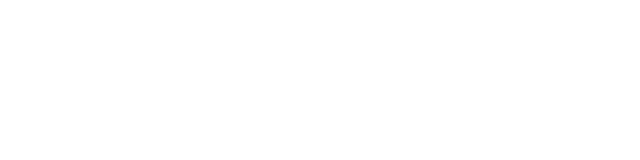
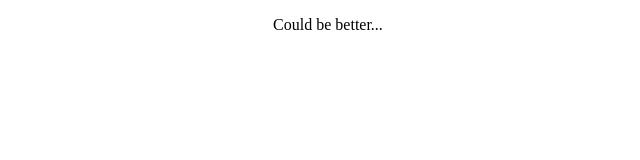
Before and after one commit to barbarazaidan/trybe-projeto-14-Trivia, a React (Create React App) app: page /feedback in a window 1280 px wide. Shown: the top 160 px of the page, without its empty margins (312-952 px from the left). Built offline with nearby package versions, Linux system fonts and the light colour scheme.

Commit message:
finaliza requisito 11

```diff
--- a/src/App.js
+++ b/src/App.js
@@ -3,6 +3,7 @@ import React from 'react';
 import { Route, Switch } from 'react-router-dom';
 import './App.css';
 import Login from './pages/Login';
+import Feedback from './pages/Feedback';
 import Settings from './pages/Settings';
 import Game from './pages/Game';
 
@@ -11,6 +12,7 @@ function App() {
     <div className="App">
       <Switch>
         <Route exact path="/" component={ Login } />
+        <Route path="/feedback" component={ Feedback } />
         <Route path="/game" component={ Game } />
         <Route exact path="/settings" component={ Settings } />
       </Switch>
--- a/src/components/Questions.js
+++ b/src/components/Questions.js
@@ -48,7 +48,8 @@ class Questions extends Component {
 
     // console.log('Prevstate:', prevState);
     const { contador } = this.state;
-    if (contador > prevState.contador) {
+    const maxLoop = 5;
+    if (contador > prevState.contador && contador < maxLoop) {
       this.generateAnswers();
       this.setState({
         isButtonDisabled: false,
@@ -96,9 +97,9 @@ class Questions extends Component {
 
   timer = () => {
     this.setState({
-      isButtonDisabled: true,
+      isButtonDisabled: true, isBtnShow: true,
     });
-    console.log('oi');
+    console.log('oi do setTimeout');
   };
 
   timerUser = () => {
@@ -112,7 +113,18 @@ class Questions extends Component {
   };
 
   nextQuestion = () => {
-    this.setState(({ contador }) => ({ contador: contador + 1, isClicked: false }));
+    const maxQuestions = 4;
+    const { history } = this.props;
+    // console.log(history);
+
+    this.setState((prevState) => (
+      { contador: prevState.contador + 1, isClicked: false }
+    ), () => {
+      const { contador } = this.state;
+      if (contador > maxQuestions) {
+        history.push('/feedback');
+      }
+    });
   };
 
   validateColor = (answer, correctAnswer) => {
@@ -201,12 +213,15 @@ class Questions extends Component {
 
 Questions.propTypes = {
   dispatch: PropTypes.func.isRequired,
+  history: PropTypes.shape({
+    push: PropTypes.func,
+  }).isRequired,
   questionResults: PropTypes.arrayOf(PropTypes.shape({
     category: PropTypes.string,
     difficulty: PropTypes.string,
     question: PropTypes.string,
     incorrect_answers: PropTypes.arrayOf(PropTypes.string),
-    correct_answer: PropTypes.arrayOf(PropTypes.string),
+    correct_answer: PropTypes.string,
   })).isRequired,
 };
 
--- /dev/null
+++ b/src/pages/Feedback.js
@@ -0,0 +1,39 @@
+import React from 'react';
+import { connect } from 'react-redux';
+import PropTypes from 'prop-types';
+
+class Feedback extends React.Component {
+  state = {
+    numeroAcertos: 0,
+  };
+
+  componentDidMount() {
+    const { assertions } = this.props;
+    console.log(assertions);
+    this.setState({ numeroAcertos: assertions });
+  }
+
+  render() {
+    // const { assertions } = this.props;
+    // console.log(assertions);
+    const { numeroAcertos } = this.state;
+    console.log(numeroAcertos);
+    const numeroMinimoAcertos = 3;
+
+    return (
+      <div>
+        { numeroAcertos < numeroMinimoAcertos ? (
+          <p data-testid="feedback-text">Could be better...</p>
+        ) : <p data-testid="feedback-text">Well Done!</p> }
+      </div>
+    );
+  }
+}
+
+const mapStateToProps = ({ player: { assertions } }) => ({ assertions });
+
+Feedback.propTypes = {
+  assertions: PropTypes.number.isRequired,
+};
+
+export default connect(mapStateToProps)(Feedback);
--- a/src/pages/Game.js
+++ b/src/pages/Game.js
@@ -25,12 +25,13 @@ class Game extends Component {
 
   render() {
     const { questionResults } = this.state;
+    const { history } = this.props;
     // console.log(questionResults);
     return (
       <div>
         <Header />
         { questionResults.length > 0
-        && <Questions questionResults={ questionResults } /> }
+        && <Questions history={ history } questionResults={ questionResults } /> }
       </div>
     );
   }
```
